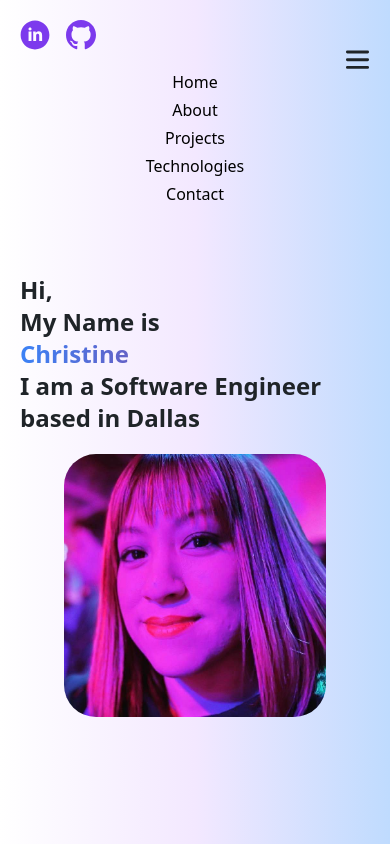
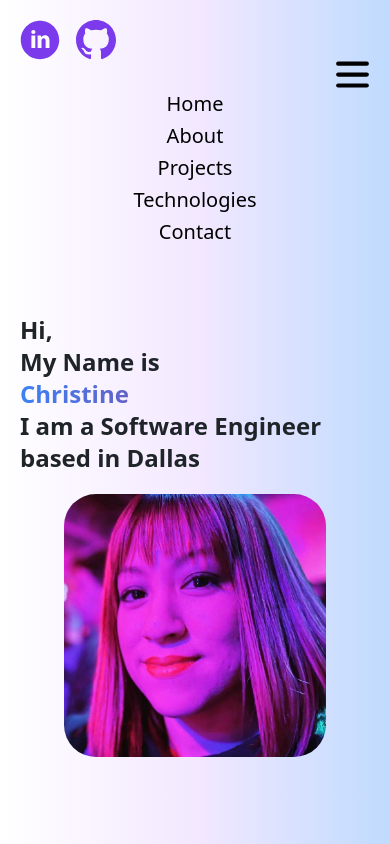
Before and after one commit to XINEXPORT/christinehoangportfolio, a React (Create React App) app: page / in a window 390 px wide. Both pictures are taken after a click on the element 357 px from the left and 60 px from the top of the page. Built offline with nearby package versions, Linux system fonts and the light colour scheme.

Commit message:
enlarged font on the home page

```diff
--- a/src/Components/Header.js
+++ b/src/Components/Header.js
@@ -11,13 +11,13 @@ function Header() {
   };
 
   return (
-    <header className="container mx-auto md:flex justify-between items-center py-5 max-width mb-2 px-4 lg:px-8">
-      <div className="flex items-center space-x-4">
+<header className="container mx-auto md:flex justify-between items-center py-5 max-width mb-2 px-4 lg:px-8">
+  <div className="flex items-center space-x-4">
         <a href={linkedin} target="_blank" rel="noreferrer noopener">
           <svg
             className="fill-violet-600"
-            width="30"
-            height="30"
+            width="40"
+            height="40"
             viewBox="0 0 30 30"
             fill="none"
             xmlns="http://www.w3.org/2000/svg"
@@ -28,8 +28,8 @@ function Header() {
         <a href={github} target="_blank" rel="noreferrer noopener">
           <svg
             className="fill-violet-600"
-            width="30"
-            height="30"
+            width="40"
+            height="40"
             viewBox="0 0 30 30"
             fill="none"
             xmlns="http://www.w3.org/2000/svg"
@@ -43,13 +43,12 @@ function Header() {
         </a>
       </div>
 
-      {/* Right Section: Hamburger and Navigation */}
-      <div className="flex justify-end w-full">
+      <div className="flex items-center justify-end">
         <div onClick={toggleClass} className="cursor-pointer">
           <svg
-            className="stroke-dark-heading dark:stroke-white md:hidden"
-            width="25"
-            height="20"
+            className="stroke-black dark:stroke-white md:hidden"
+            width="35"
+            height="30"
             viewBox="0 0 16 13"
             fill="none"
             xmlns="http://www.w3.org/2000/svg"
@@ -68,7 +67,7 @@ function Header() {
           !isOpen ? "hidden" : null
         } text-center md:flex justify-between text-black`}
       >
-        <ul className="dark:text-light-content font-medium md:flex items-center md:space-x-5 md:mr-10">
+        <ul className="dark:text-light-content font-medium text-xl md:flex items-center md:space-x-5 md:mr-10">
           <li className="pb-1 md:pb-0">
             <NavLink to="/" onClick={toggleClass}>
               Home
```
